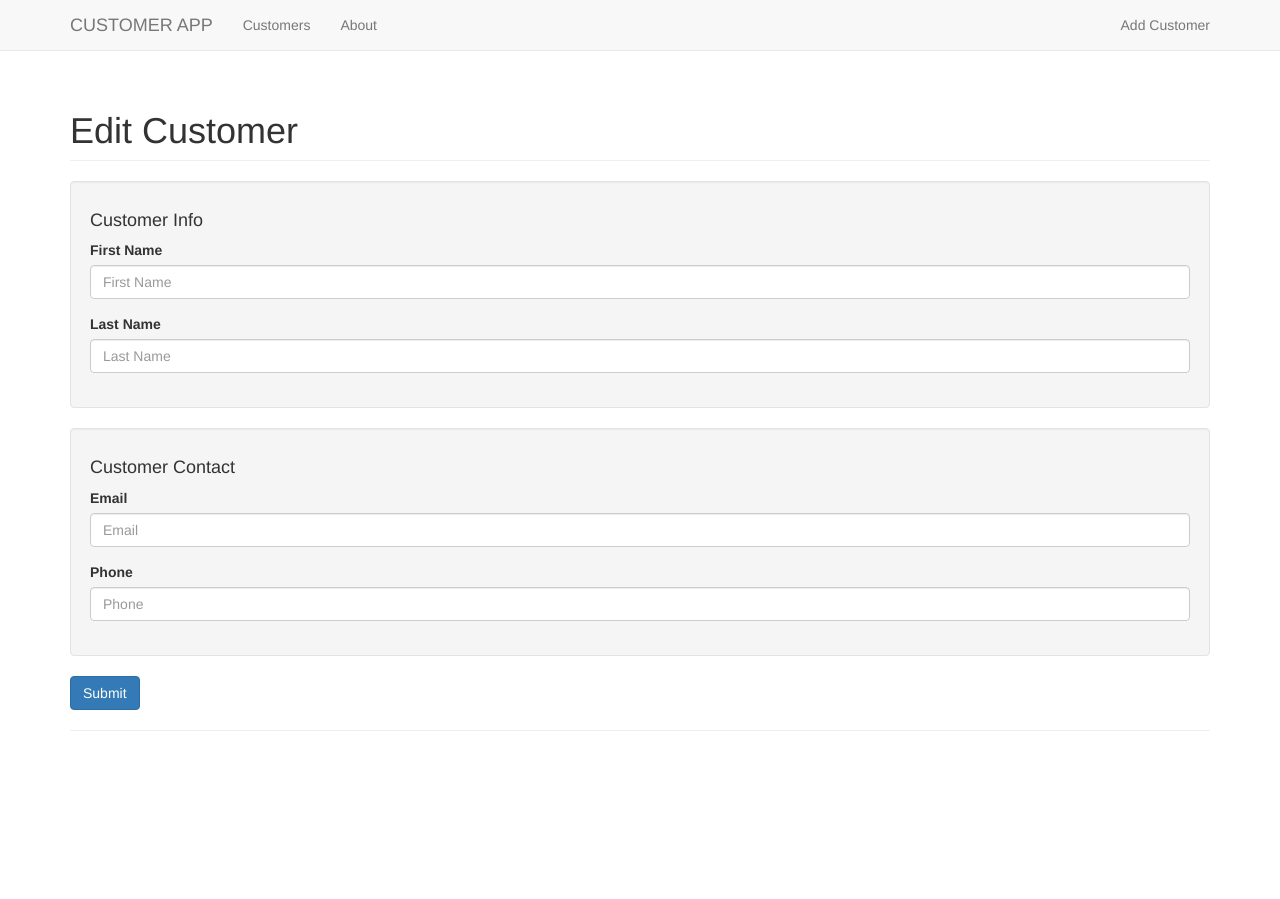
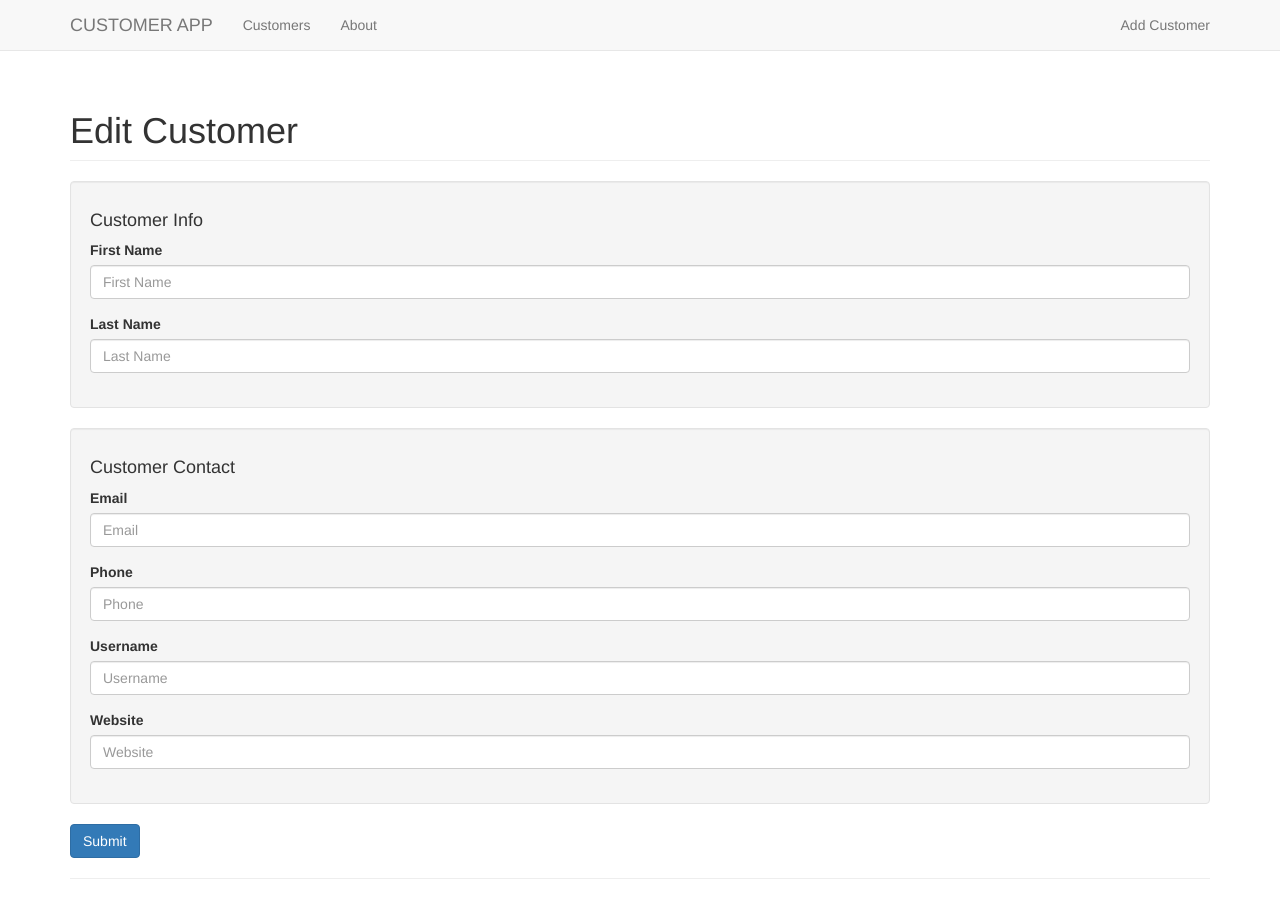
Before and after one commit to fnaumovich/customersApp, a Vue app: page /#/edit/1 in a window 1280 px wide. Before the commit the page ends 800 px from the top, so only its background shows below. Built offline with nearby package versions, Linux system fonts and the light colour scheme; no server answers; what vue-resource would draw is missing.

Commit message:
add local storage

```diff
--- a/src/components/AddCustomer.vue
+++ b/src/components/AddCustomer.vue
@@ -22,6 +22,14 @@
                 <div class="form-group">
                     <label>Phone</label>
                     <input type="text" class="form-control" placeholder="Phone" v-model="customer.phone">
+                </div>
+                <div class="form-group">
+                    <label>Username</label>
+                    <input type="text" class="form-control" placeholder="Username" v-model="customer.username">
+                </div>
+                <div class="form-group">
+                    <label>Website</label>
+                    <input type="text" class="form-control" placeholder="Website" v-model="customer.website">
                 </div>
             </div>
             <button type="submit" class="btn btn-primary">Submit</button>
@@ -54,7 +62,9 @@
                     firstName,
                     lastName,
                     email,
-                    phone
+                    phone,
+                    username,
+                    website
                 } = this.customer;
 
                 this.addCustomer({
@@ -63,15 +73,14 @@
                     name: `${firstName} ${lastName}`,
                     email,
                     phone,
+                    username,
+                    website,
                     created: true
                 });
 
                 this.$router.push(
                     {
                         path: '/'
-                        // query: {
-                        //     alert: 'Customer Added'
-                        // }
                     }
                 )
             }
--- a/src/components/Customer.vue
+++ b/src/components/Customer.vue
@@ -13,8 +13,8 @@
         </ul>
 
         <ul class="list-group">
-            <li class="list-group-item"> {{ ourCustomer.username }}</li>
-            <li class="list-group-item">{{ ourCustomer.website }}</li>
+            <li class="list-group-item"><strong>Username:</strong> {{ ourCustomer.username }}</li>
+            <li class="list-group-item"><strong>Website:</strong> {{ ourCustomer.website }}</li>
         </ul>
     </div>
 </template>
--- a/src/components/Customers.vue
+++ b/src/components/Customers.vue
@@ -29,6 +29,7 @@
 <script>
     import Alert from './Alert.vue';
     import { mapActions, mapState } from 'vuex';
+    import localStorage from '@/services/local-storage';
 
     export default {
         name: 'customers',
@@ -43,8 +44,8 @@
         methods: {
             ...mapActions(['getCustomers', 'deleteCustomer']),
             filterBy(list, value) {
-                value = value.charAt(0).toUpperCase() + value.slice(1);
-                return list.filter(customer => customer.name.indexOf(value) > -1)
+                value = value.toLowerCase();
+                return list.filter(customer => customer.firstName.toLowerCase().indexOf(value) > -1)
             }
         },
         created() {
--- a/src/components/EditCustomer.vue
+++ b/src/components/EditCustomer.vue
@@ -23,6 +23,14 @@
                     <label>Phone</label>
                     <input type="text" class="form-control" placeholder="Phone" v-model="currentCustomer.phone">
                 </div>
+                <div class="form-group">
+                    <label>Username</label>
+                    <input type="text" class="form-control" placeholder="Username" v-model="currentCustomer.username">
+                </div>
+                <div class="form-group">
+                    <label>Website</label>
+                    <input type="text" class="form-control" placeholder="Website" v-model="currentCustomer.website">
+                </div>
             </div>
             <button type="submit" class="btn btn-primary">Submit</button>
         </form>
@@ -43,6 +51,7 @@
                     lastName: '',
                     email: '',
                     phone: '',
+                    name: this.firstName + ' ' + this.lastName
                 }
             }
         },
@@ -58,7 +67,7 @@
                 this.$router.push('/');
             },
             setCustomerData() {
-                this.currentCustomer = this.ourCustomer
+                this.currentCustomer = this.ourCustomer;
             }
         },
         computed: {
@@ -76,7 +85,6 @@
                 if (!Object.keys(oldVal).length && newVal) {
                     this.setCustomerData();
                 }
-                console.log(newVal, oldVal);
             }
         },
         created() {
--- /dev/null
+++ b/src/services/local-storage.js
@@ -0,0 +1,9 @@
+export default {
+    setItem(str, data) {
+        const string = JSON.stringify(data);
+        localStorage.setItem(str, string);
+    },
+    getItem(str) {
+        return JSON.parse(localStorage.getItem(str));
+    }
+}
--- a/src/store/index.js
+++ b/src/store/index.js
@@ -1,3 +1,5 @@
+import localStorage from '@/services/local-storage';
+
 export default {
     state: {
         customers: [],
@@ -31,7 +33,14 @@ export default {
         }
     },
     actions: {
+        setStorage(context) {
+            localStorage.setItem('customers', context.state.customers);
+        },
         getCustomers(context) {
+            const data = localStorage.getItem('customers');
+            if (data) {
+                context.commit('setCustomers', data);
+            } else {
                 window.fetch('https://jsonplaceholder.typicode.com/users')
                     .then(responce => responce.json())
                     .then(data => {
@@ -48,6 +57,7 @@ export default {
                         });
                     })
                     .then(data => context.commit('setCustomers', data))
+            }
         },
         getOurCustomer(context, id) {
             window.fetch('https://jsonplaceholder.typicode.com/users/' + id)
@@ -64,20 +74,16 @@ export default {
                 .then(data => context.commit('setCustomers', [data]))
         },
         addCustomer(context, customer) {
-            context.commit('addCustomer', customer)
+            context.commit('addCustomer', customer);
+            context.dispatch('setStorage');
         },
         updateCustomer(context, customer) {
-            context.commit('updateCustomer', customer)
+            context.commit('updateCustomer', customer);
+            context.dispatch('setStorage');
         },
         deleteCustomer(context, customer) {
-            context.commit('deleteCustomer', customer)
-        },
-        saveData(data) {
-            const string = JSON.stringify(data);
-            localStorage.setItem('customer', data);
-        },
-        getData() {
-            return JSON.parse(localStorage.getItem('customer'));
+            context.commit('deleteCustomer', customer);
+            context.dispatch('setStorage');
         }
     }
 };
```
Also changed, not shown: 1 other file (tests, documents, lock files or other folders). Lines whose indentation alone changed are shown as unchanged.
